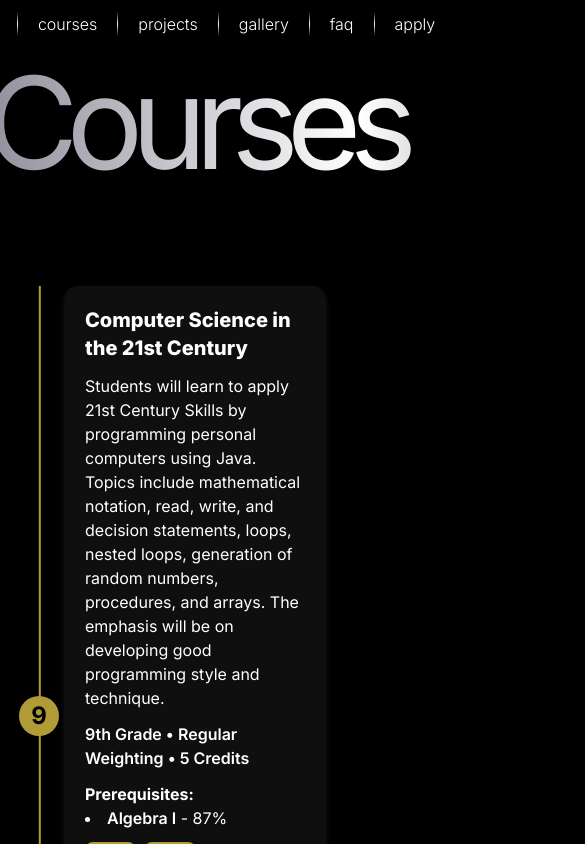
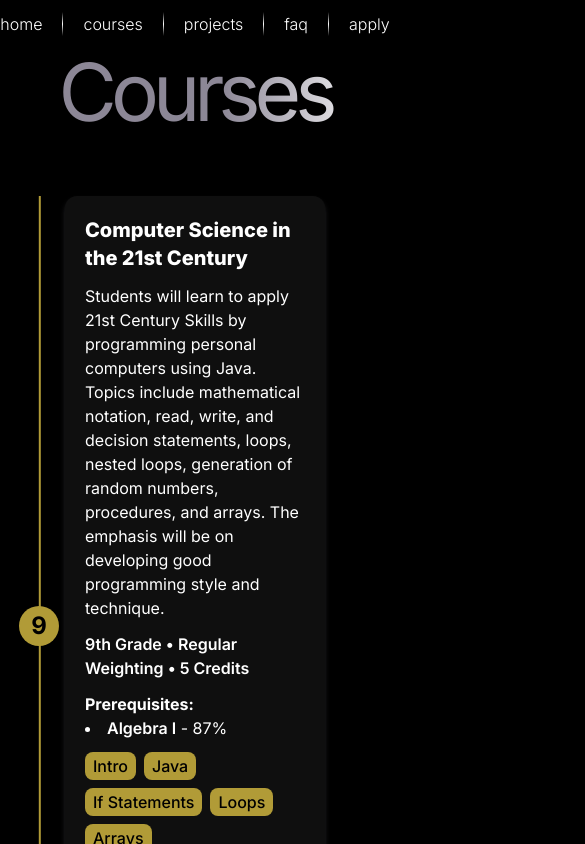
Before and after one commit to SBCSClub/sbcsa, a Next.js app: page /courses in a window 390 px wide. Shown: the top 844 px of the page, 585 px wide, since content can reach past the window. Built offline with nearby package versions, Linux system fonts and the light colour scheme.

Commit message:
Clean up

```diff
--- a/app/courses/page.tsx
+++ b/app/courses/page.tsx
@@ -20,6 +20,16 @@ const ShimmeringH1 = styled.h1`
       background-position: 1000px;
     }
   }
+  @media (max-width: 1000px) {
+    font-size: 7rem;
+    width: 700px;
+    letter-spacing: -8px;
+  }
+  @media (max-width: 700px) {
+    font-size: 5rem;
+    letter-spacing: -6px !important;
+    width: 400px;
+  }
 `;
 
 export default function Courses() {
@@ -41,7 +51,7 @@ export default function Courses() {
         </ShimmeringH1>
       </div>
 
-      <div className={`${styles.courses} flex flex-col w-full gap-16 mt-10 mb-20`} id="courses">
+      <div className={`${styles.courses} flex flex-col w-full gap-16 md:mt-10 mt-3 mb-20`} id="courses">
         {pre.map((item, index) => (
           <CourseItem key={index} courseInfo={item} />
         ))}
--- a/app/faq/page.tsx
+++ b/app/faq/page.tsx
@@ -11,6 +11,7 @@ const ShimmeringH1 = styled.h1`
   width: 1000px;
   font-size: 9rem;
   color: transparent;
+  letter-spacing: -12px;
   animation: shineTitle 3s linear infinite;
   @keyframes shineTitle {
     0% {
@@ -21,8 +22,15 @@ const ShimmeringH1 = styled.h1`
     }
   }
 
-  @media (max-width: 768px) {
-    width: 100%;
+  @media (max-width: 1000px) {
+    font-size: 7rem;
+    width: 700px;
+    letter-spacing: -8px;
+  }
+  @media (max-width: 700px) {
+    font-size: 5rem;
+    letter-spacing: -6px;
+    width: 400px;
   }
 `;
 
@@ -35,7 +43,6 @@ export default function FAQ() {
         <ShimmeringH1
           style={{
             lineHeight: "1.3",
-            letterSpacing: "-12px",
           }}
           className="text-9xl text-white justify-center text-center"
         >
--- a/components/Navbar/NavLinkElement.tsx
+++ b/components/Navbar/NavLinkElement.tsx
@@ -3,17 +3,17 @@ import Link from 'next/link'
 import React from 'react'
 import { usePathname } from 'next/navigation';
 
-interface NavLinkElementProps{
+interface NavLinkElementProps extends React.AnchorHTMLAttributes<HTMLAnchorElement> {
     title: string;
     href: string;
     last?: boolean;
 }
 
-export default function NavLinkElement({ href, title, last = false } : NavLinkElementProps){
+export default function NavLinkElement({ href, title, last = false, ...props } : NavLinkElementProps){
     const currentPath = usePathname();
     return (
         <li className="flex items-center space-x-5">
-            <Link href={href} className={"hover:opacity-75 transition-opacity " + ((currentPath == href) ? "font-light" : "font-light")}>
+            <Link { ...props } href={href} className={"hover:opacity-75 transition-opacity " + ((currentPath == href) ? "font-light" : "font-light")}>
                 {title.toLowerCase()}
             </Link>
             { !last &&
--- a/components/Navbar/index.tsx
+++ b/components/Navbar/index.tsx
@@ -27,11 +27,15 @@ const Navbar = () => {
         <NavLinkElement href="/" title="Home"></NavLinkElement>
         <NavLinkElement href="/courses" title="courses"></NavLinkElement>
         <NavLinkElement href="/projects" title="projects"></NavLinkElement>
-        <NavLinkElement href="/gallery" title="gallery"></NavLinkElement>
+        {/* <NavLinkElement href="/gallery" title="gallery"></NavLinkElement> */}
         <NavLinkElement href="/faq" title="faq"></NavLinkElement>
 
         {/* TODO: Replace with nav button */}
-        <NavLinkElement href="https://docs.google.com/document/d/1qrq504NNbUvJ0f42lQehynbf83H611cQjeTQmuMBv2o/edit#bookmark=id.29fj8xypyizl" title="apply" last></NavLinkElement>
+        <NavLinkElement
+          target="_blank"
+          href="https://docs.google.com/document/d/1qrq504NNbUvJ0f42lQehynbf83H611cQjeTQmuMBv2o/edit#bookmark=id.29fj8xypyizl"
+          title="apply" last>
+        </NavLinkElement>
       </ul>
     </nav>
   );
```
